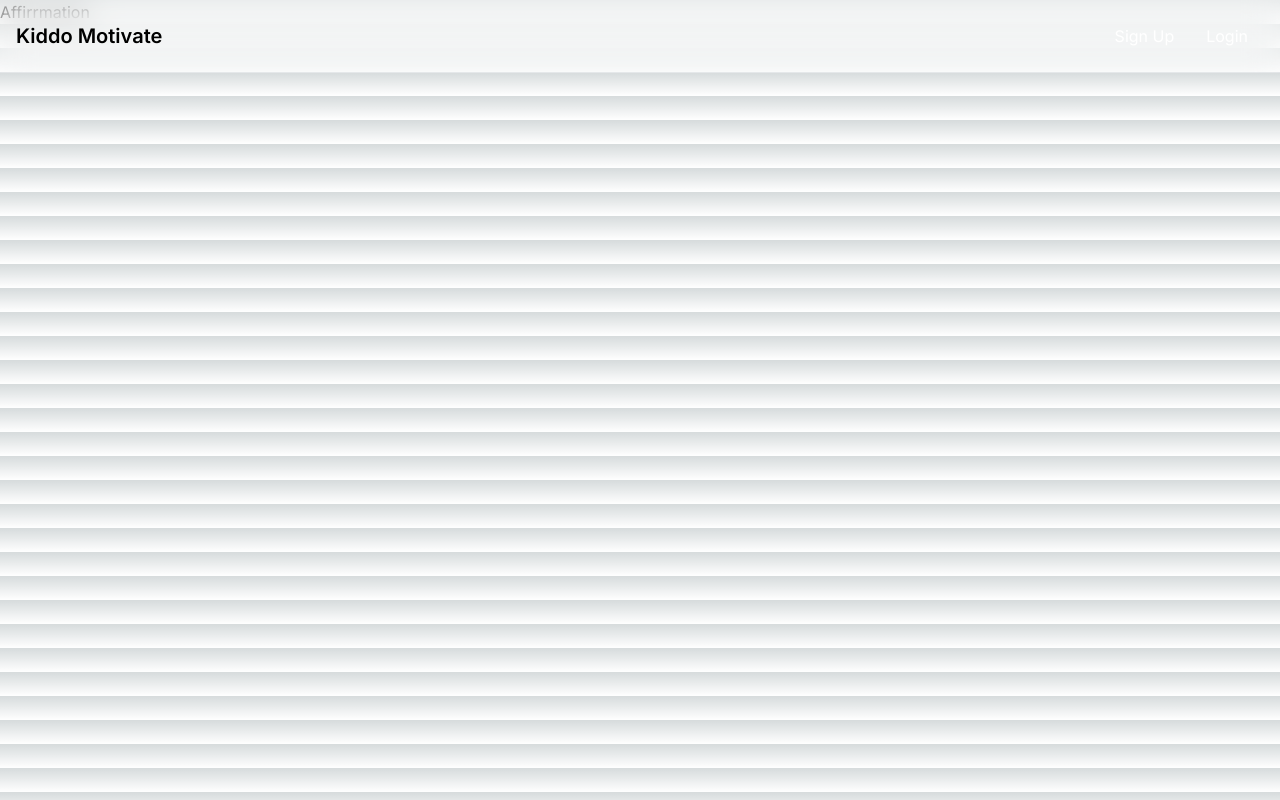
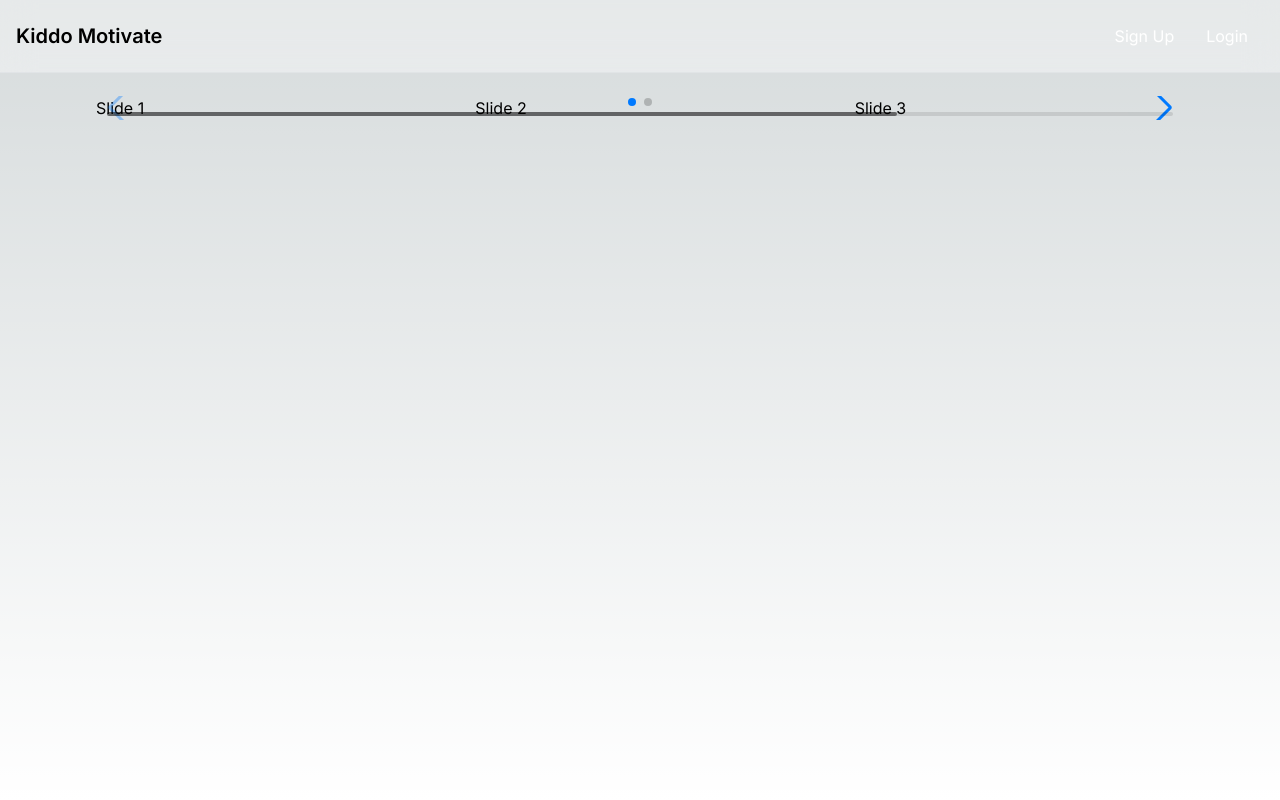
Before and after one commit to Deebee-e/KiddoMotivate, a Next.js app: page /affirrmation in a window 1280 px wide. Built offline with nearby package versions, Linux system fonts and the light colour scheme.

Commit message:
added the initial slider style

```diff
--- a/package.json
+++ b/package.json
@@ -14,6 +14,7 @@
     "next": "14.2.6",
     "react": "^18",
     "react-dom": "^18",
+    "swiper": "^11.1.14",
     "yup": "^1.4.0"
   },
   "devDependencies": {
--- a/src/app/affirrmation/page.tsx
+++ b/src/app/affirrmation/page.tsx
@@ -1,7 +1,35 @@
-import React from 'react'
+"use client"
+import { Navigation, Pagination, Scrollbar, A11y } from 'swiper/modules';
+
+import { Swiper, SwiperSlide } from 'swiper/react';
+
+// Import Swiper styles
+import 'swiper/css';
+import 'swiper/css/navigation';
+import 'swiper/css/pagination';
+import 'swiper/css/scrollbar';
+
 
 export default function Affirrmation() {
   return (
-    <div>Affirrmation</div>
+    <main className="min-h-screen  items-center justify-between p-24">
+
+      <Swiper
+        // install Swiper modules
+        modules={[Navigation, Pagination, Scrollbar, A11y]}
+        spaceBetween={50}
+        slidesPerView={3}
+        navigation
+        pagination={{ clickable: true }}
+        scrollbar={{ draggable: true }}
+        onSwiper={(swiper) => console.log(swiper)}
+        onSlideChange={() => console.log('slide change')}
+      >
+        <SwiperSlide>Slide 1</SwiperSlide>
+        <SwiperSlide>Slide 2</SwiperSlide>
+        <SwiperSlide>Slide 3</SwiperSlide>
+        <SwiperSlide>Slide 4</SwiperSlide>
+      </Swiper>
+    </main>
   )
 }
```
Also changed, not shown: 1 other file (tests, documents, lock files or other folders).
